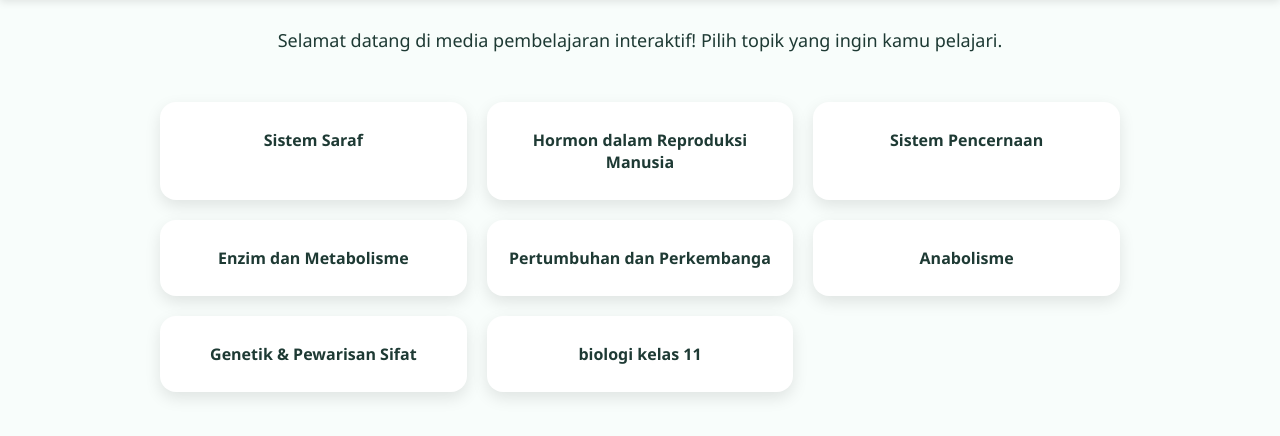
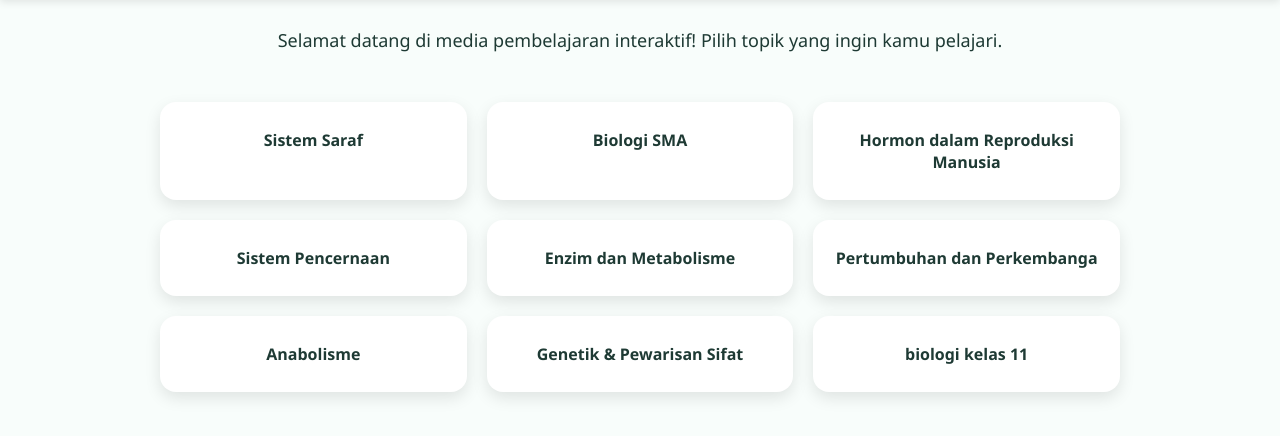
Before and after one commit to KebunIlmu/biologi-sma, a plain HTML site: page index.html in a window 1280 px wide. Shown: the part 92-528 px from the top of the page. Drawn offline with Linux system fonts and the light colour scheme.

Commit message:
Update index.html

```diff
--- a/index.html
+++ b/index.html
@@ -196,6 +196,7 @@
 
   <div class="card-container">
     <a href="Sistem Saraf.html" class="card">Sistem Saraf</a>
+    <a href="Biologi SMA.html" class="card">Biologi SMA</a>
     <a href=" Hormon dalam Reproduksi Manusia.html" class="card"> Hormon dalam Reproduksi Manusia</a>
     <a href="Sistem Pencernaan.html" class="card">Sistem Pencernaan</a>
     <a href="Enzim dan Metabolisme.html" class="card">Enzim dan Metabolisme</a>
```
